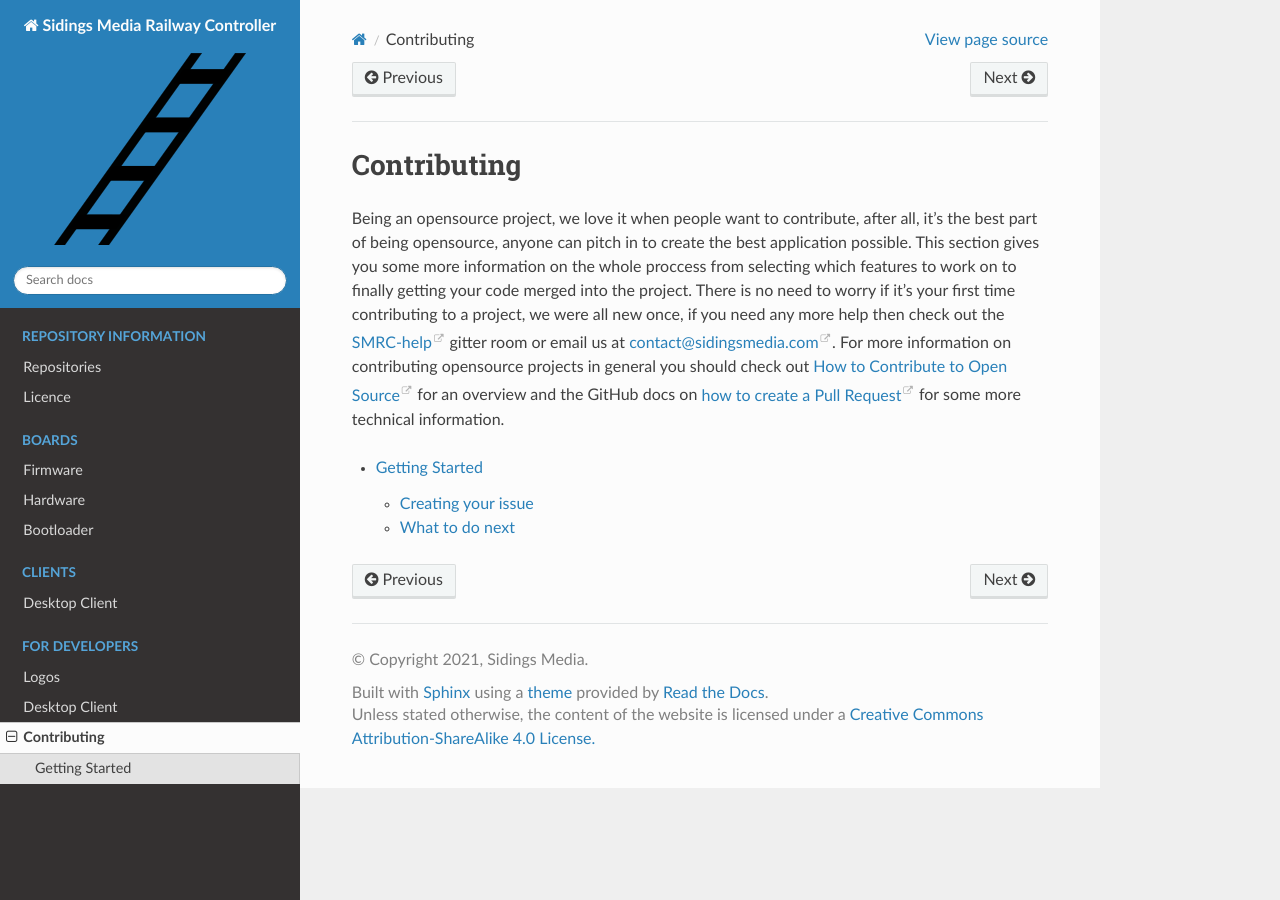
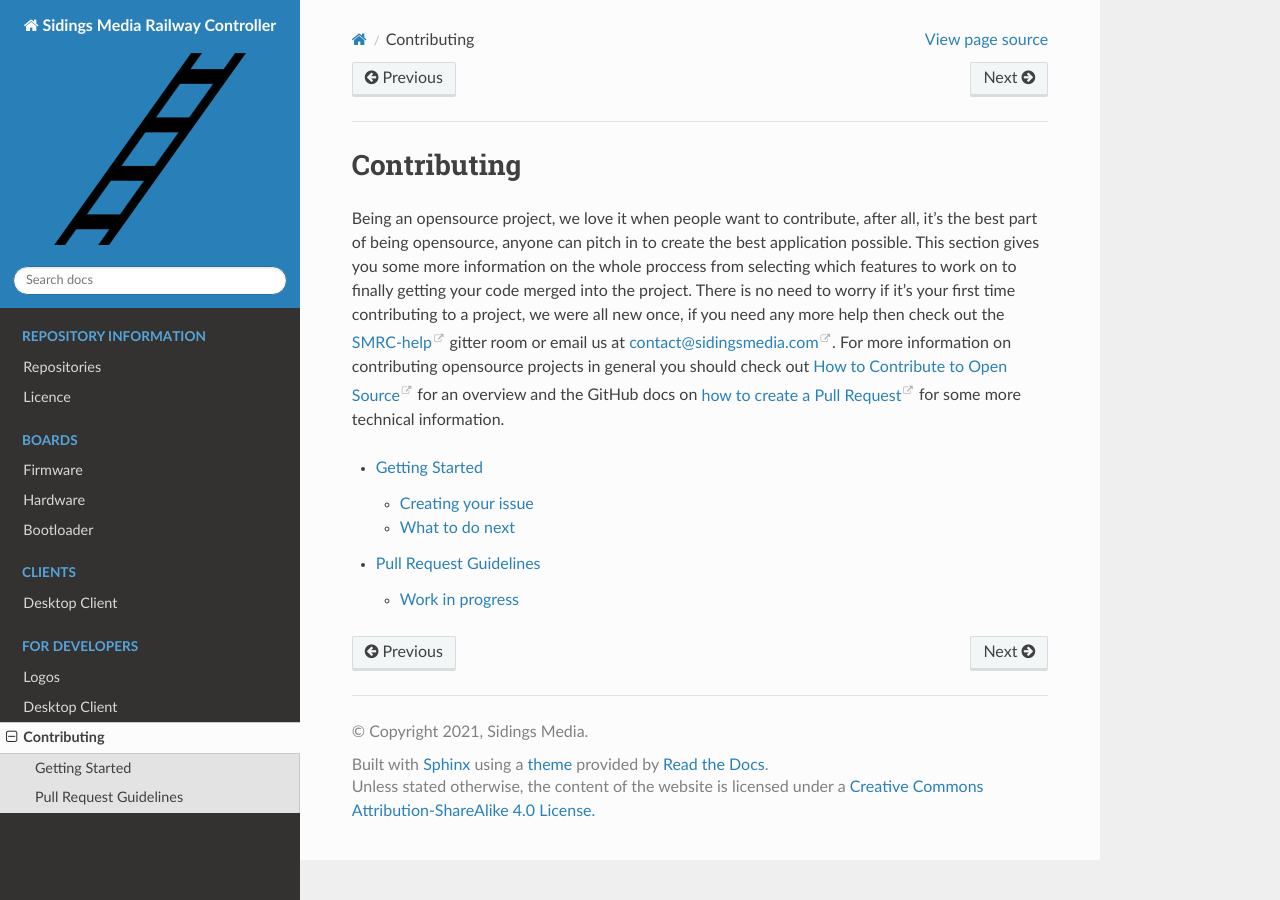
Before and after one commit to SidingsMedia/Sidings-Media-Railway-Controller, a Sphinx documentation site: the page built from docs/developers/contributing.rst, in a window 1280 px wide. Built offline with Sphinx 7.4.7 and the Read the Docs theme 2.0.0, drawn with Linux system fonts in a browser that asks for light colours; some of the changed lines change nothing that is shown.

Commit message:
Add pd-guide to toctree
Signed-off-by: Matthew Nickson <mnickson@sidingsmedia.com>

```diff
--- a/docs/developers/contributing.rst
+++ b/docs/developers/contributing.rst
@@ -18,6 +18,7 @@ technical information.
     :maxdepth: 2
 
     contributing/getting-started
+    contributing/pr-guide
 
 .. _`SMRC-help`: https://gitter.im/SidingsMedia/SMRC-help?utm_source=share-link&utm_medium=link&utm_campaign=share-link
 .. _`How to Contribute to Open Source`: https://opensource.guide/how-to-contribute/
```
